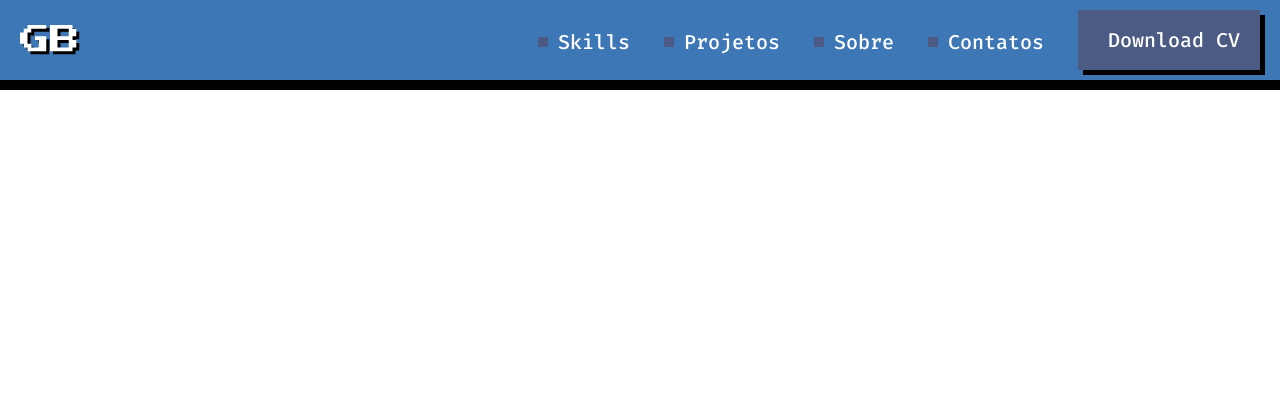
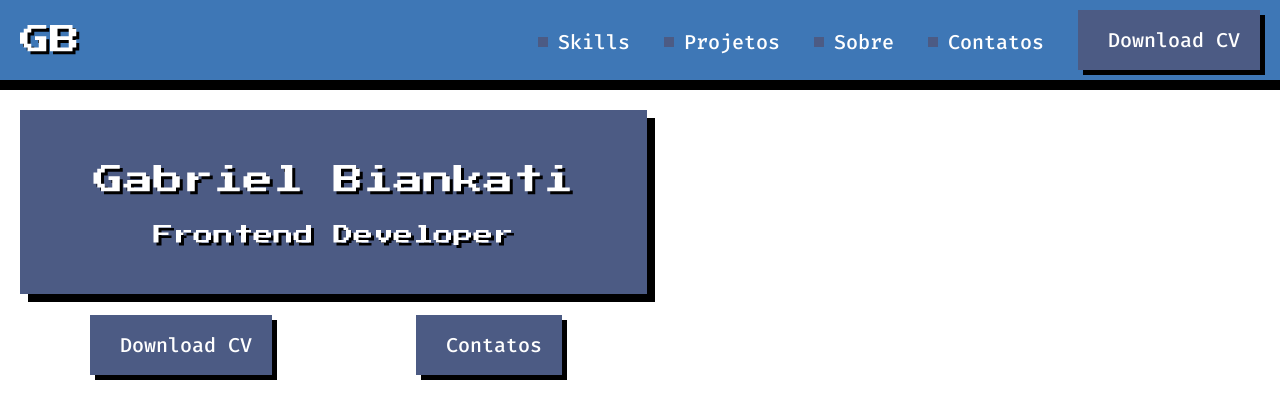
Before and after one commit to gabbiankati/gabportfolio, a plain HTML site: page index.html in a window 1280 px wide. Drawn offline with Linux system fonts and the light colour scheme.

Commit message:
Atualizações

```diff
--- a/css/style.css
+++ b/css/style.css
@@ -7,7 +7,8 @@ header {
     padding: 10px 20px;
 }
 
-h1 {
+title {
+    display: inline-block;
     font-size: 30px;
     font-family: "Press Start 2P", sans-serif;
     color: #fff;
@@ -37,7 +38,7 @@ a::before { /* Quadradinho do inicio dos tópicos*/
     margin-right: 10px;
 }
 
-#button {
+.button {
     display: inline-block;
     background-color: #4C5B84;
     box-shadow: 5px 5px 0 black;
@@ -47,11 +48,11 @@ a::before { /* Quadradinho do inicio dos tópicos*/
     transition: transform 120ms linear;
 }
 
-#button:active { /* Animação quando clica no botão */
+.button:active { /* Animação quando clica no botão */
     top: 3px;
 }
 
-#button:hover {  /* Animação botão quando passa o mouse em cima  */
+.button:hover {  /* Animação botão quando passa o mouse em cima  */
     transform:scale(1.05);
 }
 
@@ -60,3 +61,49 @@ a::before { /* Quadradinho do inicio dos tópicos*/
     width: 60px;
     box-shadow: 3px 3px 0 black;
 } */
+
+main {
+    display: inline-block;
+    background-color: #4C5B84;
+    width: 627px;
+    height: 184px;
+    box-shadow: 8px 8px 0 black;
+    margin: 20px;
+}
+
+h1 {
+    font-size: 30px;
+    font-family: "Press Start 2P", sans-serif;
+    color: #fff;
+    text-shadow: 3px 3px 0 black;
+    margin-top: 55px;
+    text-align: center;
+
+}
+
+h2 {
+    font-size: 20px;
+    font-family: "Press Start 2P", sans-serif;
+    color: #fff;
+    text-shadow: 3px 3px 0 black;
+    margin-top: 30px;
+    text-align: center;
+}
+
+.mainbutton {
+    display: inline-block;
+    background-color: #4C5B84;
+    box-shadow: 5px 5px 0 black;
+    padding: 20px 20px;
+    margin: 70px;
+    position: relative;
+    transition: transform 120ms linear;
+}
+
+.mainbutton:active {
+    top: 3px;
+}
+
+.mainbutton:hover {
+    transform:scale(1.05);
+}
--- a/index.html
+++ b/index.html
@@ -14,7 +14,7 @@
 </head>
 <body>
     <header>
-        <h1>GB</h1>
+        <title>GB</title>
         <!--<img class="avatar" src="./assets/images/WhatsApp Image 2023-07-20 at 20.17.59 (1).jpeg" alt=""> -->
 
         <nav>
@@ -22,8 +22,14 @@
             <a href="">Projetos</a>
             <a href="">Sobre</a>
             <a href="">Contatos</a>
-            <a id="button" href="" lang="en">Download CV</a>
+            <a class="button" href="" lang="en">Download CV</a>
         </nav>
     </header>
+    <main>
+        <h1> Gabriel Biankati </h1>
+        <h2> Frontend Developer </h2>
+        <a href="" class="mainbutton">Download CV</a>
+        <a href="" class="mainbutton">Contatos</a>
+    </main>
 </body>
 </html>
```
